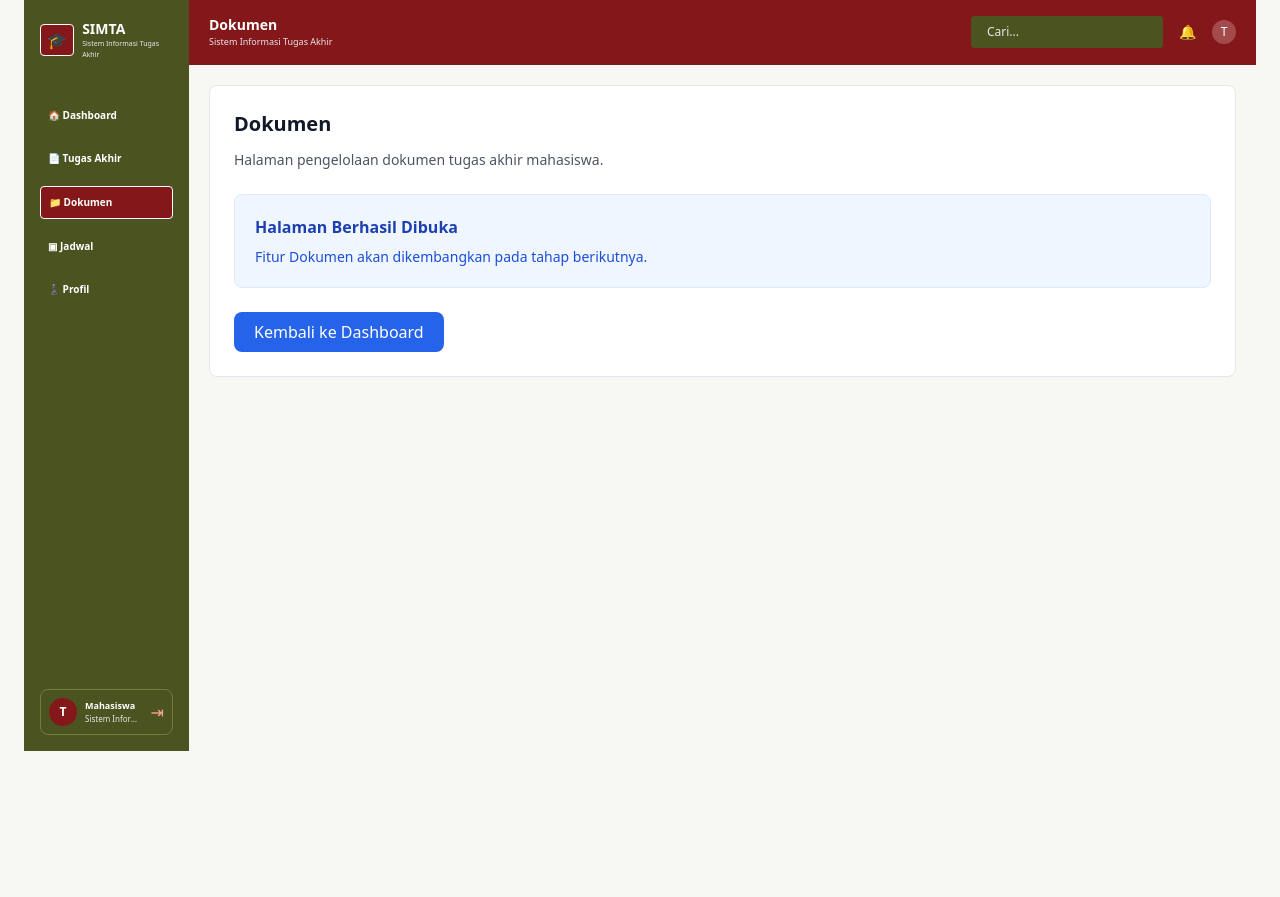
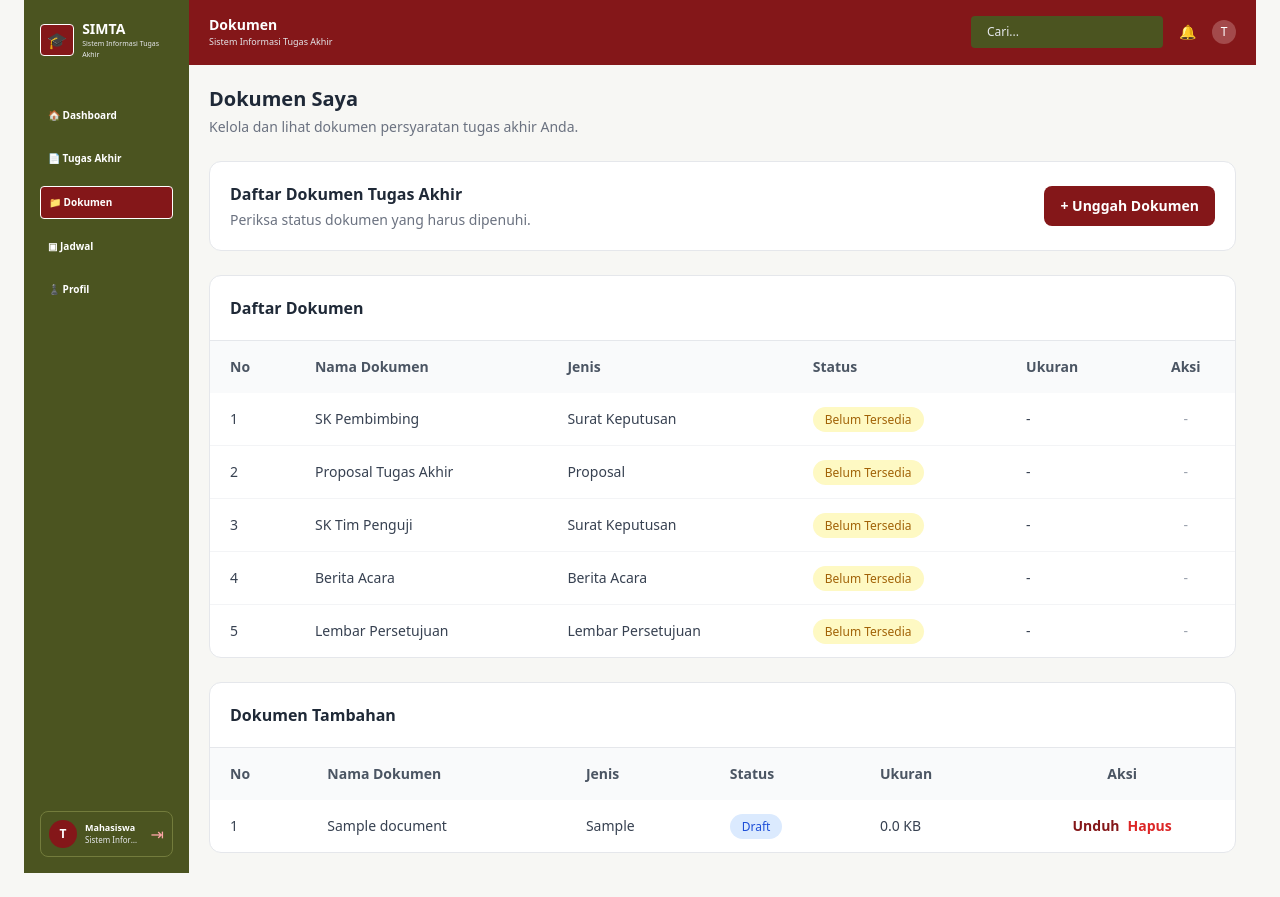
Before and after one commit to meutia123/SIMTA, a Laravel app: page /dokumen in a window 1280 px wide. Shown: the part 25-922 px from the top of the page. Before the commit the page ends 776 px from the top, so only its background shows below. Run offline with Laravel 12, Linux system fonts and the light colour scheme; a user stored in the database is signed in; data comes from the database, SQL or seed files in the repository; tables that the repository leaves empty hold one stand-in row (values such as "Sample post"); some libraries are stand-ins or nearby versions.

Commit message:
Menambahkan fitur dokumen tugas akhir mahasiswa

```diff
--- a/app/Http/Controllers/TugasAkhirController.php
+++ b/app/Http/Controllers/TugasAkhirController.php
@@ -5,8 +5,10 @@ namespace App\Http\Controllers;
 use Illuminate\Http\Request;
 use App\Models\TugasAkhir;
 use App\Models\User;
+use App\Models\Document;
 use Illuminate\Support\Facades\Auth;
 use Illuminate\Validation\Rule;
+use Illuminate\Support\Facades\Storage;
 
 class TugasAkhirController extends Controller
 {
@@ -96,4 +98,83 @@ class TugasAkhirController extends Controller
 
         return view('mahasiswa.daftar-sidang', compact('tugasAkhir', 'sidang'));
     }
+
+    public function dokumen()
+    {
+        $tugasAkhir = TugasAkhir::where('user_id', Auth::id())
+            ->latest()
+            ->first();
+
+        $documents = Document::where('user_id', Auth::id())
+            ->with('tugasAkhir')
+            ->latest()
+            ->get();
+
+        $dokumenWajib = [
+            ['nama' => 'SK Pembimbing', 'jenis' => 'Surat Keputusan', 'wajib' => true],
+            ['nama' => 'Proposal Tugas Akhir', 'jenis' => 'Proposal', 'wajib' => true],
+            ['nama' => 'SK Tim Penguji', 'jenis' => 'Surat Keputusan', 'wajib' => true],
+            ['nama' => 'Berita Acara', 'jenis' => 'Berita Acara', 'wajib' => true],
+            ['nama' => 'Lembar Persetujuan', 'jenis' => 'Lembar Persetujuan', 'wajib' => true],
+        ];
+
+        return view('mahasiswa.pages.dokumen', compact('tugasAkhir', 'documents', 'dokumenWajib'));
+    }
+
+    public function uploadDokumen(Request $request)
+    {
+        $validated = $request->validate([
+            'nama_dokumen' => 'required|string|max:255',
+            'jenis_dokumen' => 'required|string|max:255',
+            'file' => 'required|file|mimes:pdf,doc,docx|max:10240',
+        ]);
+
+        $tugasAkhir = TugasAkhir::where('user_id', Auth::id())->latest()->first();
+
+        $file = $request->file('file');
+        $fileName = time() . '_' . $file->getClientOriginalName();
+        $filePath = $file->storeAs('documents/' . Auth::id(), $fileName, 'public');
+
+        Document::create([
+            'user_id' => Auth::id(),
+            'tugas_akhir_id' => $tugasAkhir?->id,
+            'nama_dokumen' => $validated['nama_dokumen'],
+            'jenis_dokumen' => $validated['jenis_dokumen'],
+            'file_path' => $filePath,
+            'file_name' => $file->getClientOriginalName(),
+            'file_size' => $file->getSize(),
+            'mime_type' => $file->getMimeType(),
+            'status' => 'diupload',
+        ]);
+
+        return redirect()
+            ->route('dokumen')
+            ->with('success', 'Dokumen berhasil diunggah.');
+    }
+
+    public function hapusDokumen(Document $document)
+    {
+        if ($document->user_id !== Auth::id()) {
+            abort(403);
+        }
+
+        if (Storage::disk('public')->exists($document->file_path)) {
+            Storage::disk('public')->delete($document->file_path);
+        }
+
+        $document->delete();
+
+        return redirect()
+            ->route('dokumen')
+            ->with('success', 'Dokumen berhasil dihapus.');
+    }
+
+    public function downloadDokumen(Document $document)
+    {
+        if ($document->user_id !== Auth::id()) {
+            abort(403);
+        }
+
+        return Storage::disk('public')->download($document->file_path, $document->file_name);
+    }
 }
--- /dev/null
+++ b/app/Models/Document.php
@@ -0,0 +1,36 @@
+<?php
+
+namespace App\Models;
+
+use Illuminate\Database\Eloquent\Model;
+use Illuminate\Database\Eloquent\Relations\BelongsTo;
+
+class Document extends Model
+{
+    protected $fillable = [
+        'user_id',
+        'tugas_akhir_id',
+        'nama_dokumen',
+        'jenis_dokumen',
+        'file_path',
+        'file_name',
+        'file_size',
+        'mime_type',
+        'status',
+        'catatan',
+    ];
+
+    protected $casts = [
+        'file_size' => 'integer',
+    ];
+
+    public function user(): BelongsTo
+    {
+        return $this->belongsTo(User::class);
+    }
+
+    public function tugasAkhir(): BelongsTo
+    {
+        return $this->belongsTo(TugasAkhir::class);
+    }
+}
--- a/app/Models/TugasAkhir.php
+++ b/app/Models/TugasAkhir.php
@@ -4,6 +4,7 @@ namespace App\Models;
 
 use Illuminate\Database\Eloquent\Model;
 use Illuminate\Database\Eloquent\Relations\BelongsTo;
+use Illuminate\Database\Eloquent\Relations\HasMany;
 
 class TugasAkhir extends Model
 {
@@ -22,4 +23,9 @@ class TugasAkhir extends Model
     {
         return $this->belongsTo(User::class, 'user_id');
     }
+
+    public function documents(): HasMany
+    {
+        return $this->hasMany(Document::class);
+    }
 }
--- a/resources/views/layouts/app.blade.php
+++ b/resources/views/layouts/app.blade.php
@@ -113,5 +113,6 @@
         </div>
     </div>
 </div>
+@stack('scripts')
 </body>
 </html>
--- /dev/null
+++ b/resources/views/mahasiswa/pages/dokumen.blade.php
@@ -0,0 +1,352 @@
+
+@extends('layouts.app')
+
+@section('title', 'Dokumen - SIMTA')
+@section('page-label', 'Dokumen')
+
+@section('content')
+<div class="space-y-6">
+
+    {{-- Judul halaman --}}
+    <div>
+        <h1 class="text-xl font-bold text-gray-800">Dokumen Saya</h1>
+        <p class="text-sm text-gray-500 mt-1">
+            Kelola dan lihat dokumen persyaratan tugas akhir Anda.
+        </p>
+    </div>
+
+    {{-- Informasi dan tombol unggah --}}
+    <div class="bg-white rounded-xl border border-gray-200 p-5 flex flex-col md:flex-row md:items-center md:justify-between gap-4">
+        <div>
+            <h2 class="font-semibold text-gray-800">Daftar Dokumen Tugas Akhir</h2>
+            <p class="text-sm text-gray-500 mt-1">
+                Periksa status dokumen yang harus dipenuhi.
+            </p>
+        </div>
+
+        <button
+            type="button"
+            id="btnTambahDokumen"
+            class="bg-[#841719] hover:bg-[#6f1214] text-white text-sm font-semibold px-4 py-2.5 rounded-lg">
+            + Unggah Dokumen
+        </button>
+    </div>
+
+    {{-- Notifikasi --}}
+    @if(session('success'))
+        <div class="bg-green-100 text-green-700 p-4 rounded-lg">
+            {{ session('success') }}
+        </div>
+    @endif
+
+    @if($errors->any())
+        <div class="bg-red-100 text-red-700 p-4 rounded-lg">
+            @foreach($errors->all() as $error)
+                <p>{{ $error }}</p>
+            @endforeach
+        </div>
+    @endif
+
+    {{-- Tabel dokumen --}}
+    <div class="bg-white rounded-xl border border-gray-200 overflow-hidden">
+        <div class="p-5 border-b border-gray-200">
+            <h2 class="font-semibold text-gray-800">Daftar Dokumen</h2>
+        </div>
+
+        <div class="overflow-x-auto">
+            <table class="w-full text-sm text-left">
+                <thead class="bg-gray-50 text-gray-600">
+                    <tr>
+                        <th class="px-5 py-4 font-semibold">No</th>
+                        <th class="px-5 py-4 font-semibold">Nama Dokumen</th>
+                        <th class="px-5 py-4 font-semibold">Jenis</th>
+                        <th class="px-5 py-4 font-semibold">Status</th>
+                        <th class="px-5 py-4 font-semibold">Ukuran</th>
+                        <th class="px-5 py-4 font-semibold text-center">Aksi</th>
+                    </tr>
+                </thead>
+
+                <tbody class="divide-y divide-gray-100 text-gray-700">
+                    @php
+                        $no = 1;
+                    @endphp
+                    @foreach($dokumenWajib as $dw)
+                        @php
+                            $doc = $documents->where('nama_dokumen', $dw['nama'])->first();
+                        @endphp
+                        <tr>
+                            <td class="px-5 py-4">{{ $no++ }}</td>
+                            <td class="px-5 py-4 font-medium">{{ $dw['nama'] }}</td>
+                            <td class="px-5 py-4">{{ $dw['jenis'] }}</td>
+                            <td class="px-5 py-4">
+                                @if($doc)
+                                    <span class="px-3 py-1 rounded-full text-xs font-medium
+                                        @if($doc->status === 'diverifikasi')
+                                            bg-green-100 text-green-700
+                                        @elseif($doc->status === 'ditolak')
+                                            bg-red-100 text-red-700
+                                        @else
+                                            bg-blue-100 text-blue-700
+                                        @endif">
+                                        {{ ucfirst($doc->status) }}
+                                    </span>
+                                @else
+                                    <span class="px-3 py-1 rounded-full text-xs font-medium bg-yellow-100 text-yellow-700">
+                                        Belum Tersedia
+                                    </span>
+                                @endif
+                            </td>
+                            <td class="px-5 py-4">
+                                @if($doc)
+                                    {{ number_format($doc->file_size / 1024, 1) }} KB
+                                @else
+                                    -
+                                @endif
+                            </td>
+                            <td class="px-5 py-4 text-center">
+                                @if($doc)
+                                    <div class="flex items-center justify-center gap-2">
+                                        <a href="{{ route('dokumen.download', $doc->id) }}"
+                                           class="text-[#841719] font-semibold hover:underline text-sm">
+                                            Unduh
+                                        </a>
+                                        <form action="{{ route('dokumen.hapus', $doc->id) }}" method="POST" class="inline">
+                                            @csrf
+                                            @method('DELETE')
+                                            <button type="submit"
+                                                onclick="return confirm('Yakin ingin menghapus dokumen ini?')"
+                                                class="text-red-600 font-semibold hover:underline text-sm">
+                                                Hapus
+                                            </button>
+                                        </form>
+                                    </div>
+                                @else
+                                    <span class="text-gray-400 text-sm">-</span>
+                                @endif
+                            </td>
+                        </tr>
+                    @endforeach
+                </tbody>
+            </table>
+        </div>
+    </div>
+
+    {{-- Dokumen tambahan (non-wajib) --}}
+    @if($documents->whereNotIn('nama_dokumen', collect($dokumenWajib)->pluck('nama'))->count() > 0)
+        <div class="bg-white rounded-xl border border-gray-200 overflow-hidden mt-6">
+            <div class="p-5 border-b border-gray-200">
+                <h2 class="font-semibold text-gray-800">Dokumen Tambahan</h2>
+            </div>
+
+            <div class="overflow-x-auto">
+                <table class="w-full text-sm text-left">
+                    <thead class="bg-gray-50 text-gray-600">
+                        <tr>
+                            <th class="px-5 py-4 font-semibold">No</th>
+                            <th class="px-5 py-4 font-semibold">Nama Dokumen</th>
+                            <th class="px-5 py-4 font-semibold">Jenis</th>
+                            <th class="px-5 py-4 font-semibold">Status</th>
+                            <th class="px-5 py-4 font-semibold">Ukuran</th>
+                            <th class="px-5 py-4 font-semibold text-center">Aksi</th>
+                        </tr>
+                    </thead>
+
+                    <tbody class="divide-y divide-gray-100 text-gray-700">
+                        @php
+                            $noTambahan = 1;
+                        @endphp
+                        @foreach($documents->whereNotIn('nama_dokumen', collect($dokumenWajib)->pluck('nama')) as $doc)
+                            <tr>
+                                <td class="px-5 py-4">{{ $noTambahan++ }}</td>
+                                <td class="px-5 py-4 font-medium">{{ $doc->nama_dokumen }}</td>
+                                <td class="px-5 py-4">{{ $doc->jenis_dokumen }}</td>
+                                <td class="px-5 py-4">
+                                    <span class="px-3 py-1 rounded-full text-xs font-medium
+                                        @if($doc->status === 'diverifikasi')
+                                            bg-green-100 text-green-700
+                                        @elseif($doc->status === 'ditolak')
+                                            bg-red-100 text-red-700
+                                        @else
+                                            bg-blue-100 text-blue-700
+                                        @endif">
+                                        {{ ucfirst($doc->status) }}
+                                    </span>
+                                </td>
+                                <td class="px-5 py-4">
+                                    {{ number_format($doc->file_size / 1024, 1) }} KB
+                                </td>
+                                <td class="px-5 py-4 text-center">
+                                    <div class="flex items-center justify-center gap-2">
+                                        <a href="{{ route('dokumen.download', $doc->id) }}"
+                                           class="text-[#841719] font-semibold hover:underline text-sm">
+                                            Unduh
+                                        </a>
+                                        <form action="{{ route('dokumen.hapus', $doc->id) }}" method="POST" class="inline">
+                                            @csrf
+                                            @method('DELETE')
+                                            <button type="submit"
+                                                onclick="return confirm('Yakin ingin menghapus dokumen ini?')"
+                                                class="text-red-600 font-semibold hover:underline text-sm">
+                                                Hapus
+                                            </button>
+                                        </form>
+                                    </div>
+                                </td>
+                            </tr>
+                        @endforeach
+                    </tbody>
+                </table>
+            </div>
+        </div>
+    @endif
+
+</div>
+
+ {{-- Modal Unggah Dokumen --}}
+<div id="modalUnggahDokumen" class="fixed inset-0 bg-black bg-opacity-50 hidden items-center justify-center z-50">
+    <div class="bg-white rounded-xl w-full max-w-md mx-4 shadow-xl">
+        <div class="flex items-center justify-between p-5 border-b border-gray-200">
+            <h3 class="text-lg font-bold text-gray-800">Unggah Dokumen</h3>
+            <button type="button" id="btnTutupModal" class="text-gray-400 hover:text-gray-600 text-2xl leading-none">&times;</button>
+        </div>
+
+        <form action="{{ route('dokumen.upload') }}" method="POST" enctype="multipart/form-data" class="p-5 space-y-5" id="formUnggahDokumen">
+            @csrf
+
+            <div>
+                <label class="block text-sm font-semibold mb-2">
+                    Nama Dokumen <span class="text-red-600">*</span>
+                </label>
+                <select name="nama_dokumen" id="selectNamaDokumen" required
+                    class="w-full border border-gray-300 rounded-lg px-4 py-3 text-sm bg-white focus:ring-2 focus:ring-[#841719] focus:outline-none">
+                    <option value="">Pilih nama dokumen</option>
+                    @foreach($dokumenWajib as $dw)
+                        @php
+                            $sudahAda = $documents->where('nama_dokumen', $dw['nama'])->first();
+                        @endphp
+                        @if(!$sudahAda)
+                            <option value="{{ $dw['nama'] }}">{{ $dw['nama'] }} (Wajib)</option>
+                        @endif
+                    @endforeach
+                    <option value="Lainnya">Lainnya (Tambahan)</option>
+                </select>
+            </div>
+
+            <div id="divNamaDokumenLain" class="hidden">
+                <label class="block text-sm font-semibold mb-2">
+                    Nama Dokumen Lainnya <span class="text-red-600">*</span>
+                </label>
+                <input type="text" name="nama_dokumen_lain" id="inputNamaDokumenLain"
+                    placeholder="Masukkan nama dokumen"
+                    class="w-full border border-gray-300 rounded-lg px-4 py-3 text-sm focus:ring-2 focus:ring-[#841719] focus:outline-none">
+            </div>
+
+            <div>
+                <label class="block text-sm font-semibold mb-2">
+                    Jenis Dokumen <span class="text-red-600">*</span>
+                </label>
+                <input type="text" name="jenis_dokumen" id="inputJenisDokumen"
+                    placeholder="Contoh: Proposal, Surat Keputusan, dll"
+                    class="w-full border border-gray-300 rounded-lg px-4 py-3 text-sm focus:ring-2 focus:ring-[#841719] focus:outline-none" required>
+            </div>
+
+            <div>
+                <label class="block text-sm font-semibold mb-2">
+                    File Dokumen <span class="text-red-600">*</span>
+                </label>
+                <input type="file" name="file" id="inputFile"
+                    accept=".pdf,.doc,.docx"
+                    class="w-full border border-gray-300 rounded-lg px-4 py-3 text-sm bg-white focus:ring-2 focus:ring-[#841719] focus:outline-none" required>
+                <p class="text-xs text-gray-500 mt-1">Format: PDF, DOC, DOCX (Max 10MB)</p>
+            </div>
+
+            <div class="flex justify-end gap-3 pt-4 border-t">
+                <button type="button" id="btnBatalModal"
+                    class="border border-gray-300 text-gray-700 px-5 py-2.5 rounded-lg text-sm">
+                    Batal
+                </button>
+
+                <button type="submit"
+                    class="bg-[#841719] hover:bg-[#681315] text-white px-6 py-2.5 rounded-lg text-sm font-semibold">
+                    Unggah
+                </button>
+            </div>
+        </form>
+    </div>
+</div>
+
+@endsection
+
+@push('scripts')
+<script>
+    document.addEventListener('DOMContentLoaded', function() {
+        const modal = document.getElementById('modalUnggahDokumen');
+        const btnTambah = document.getElementById('btnTambahDokumen');
+        const btnTutup = document.getElementById('btnTutupModal');
+        const btnBatal = document.getElementById('btnBatalModal');
+        const selectNama = document.getElementById('selectNamaDokumen');
+        const divNamaLain = document.getElementById('divNamaDokumenLain');
+        const inputNamaLain = document.getElementById('inputNamaDokumenLain');
+        const inputJenis = document.getElementById('inputJenisDokumen');
+
+        function bukaModal() {
+            modal.classList.remove('hidden');
+            modal.classList.add('flex');
+            document.body.classList.add('overflow-hidden');
+        }
+
+        function tutupModal() {
+            modal.classList.add('hidden');
+            modal.classList.remove('flex');
+            document.body.classList.remove('overflow-hidden');
+            resetForm();
+        }
+
+        function resetForm() {
+            document.getElementById('formUnggahDokumen').reset();
+            divNamaLain.classList.add('hidden');
+            inputNamaLain.removeAttribute('required');
+        }
+
+        btnTambah.addEventListener('click', bukaModal);
+        btnTutup.addEventListener('click', tutupModal);
+        btnBatal.addEventListener('click', tutupModal);
+
+        modal.addEventListener('click', function(e) {
+            if (e.target === modal) {
+                tutupModal();
+            }
+        });
+
+        selectNama.addEventListener('change', function() {
+            if (this.value === 'Lainnya') {
+                divNamaLain.classList.remove('hidden');
+                inputNamaLain.setAttribute('required', 'required');
+                inputJenis.value = '';
+            } else {
+                divNamaLain.classList.add('hidden');
+                inputNamaLain.removeAttribute('required');
+                inputNamaLain.value = '';
+
+                const selectedOption = this.options[this.selectedIndex];
+                if (selectedOption.value && selectedOption.value !== 'Lainnya') {
+                    const jenisMap = {
+                        'SK Pembimbing': 'Surat Keputusan',
+                        'Proposal Tugas Akhir': 'Proposal',
+                        'SK Tim Penguji': 'Surat Keputusan',
+                        'Berita Acara': 'Berita Acara',
+                        'Lembar Persetujuan': 'Lembar Persetujuan',
+                    };
+                    inputJenis.value = jenisMap[selectedOption.value] || '';
+                }
+            }
+        });
+
+        document.addEventListener('keydown', function(e) {
+            if (e.key === 'Escape' && !modal.classList.contains('hidden')) {
+                tutupModal();
+            }
+        });
+    });
+</script>
+@endpush
--- a/routes/web.php
+++ b/routes/web.php
@@ -47,10 +47,10 @@ Route::middleware(['auth', 'role:tu'])->group(function () {
 });
 
 Route::middleware('auth')->group(function () {
-    Route::view('/dokumen', 'pages.placeholder', [
-        'title' => 'Dokumen',
-        'description' => 'Halaman pengelolaan dokumen tugas akhir mahasiswa.'
-    ])->name('dokumen');
+    Route::get('/dokumen', [TugasAkhirController::class, 'dokumen'])->name('dokumen');
+    Route::post('/dokumen/upload', [TugasAkhirController::class, 'uploadDokumen'])->name('dokumen.upload');
+    Route::delete('/dokumen/{document}', [TugasAkhirController::class, 'hapusDokumen'])->name('dokumen.hapus');
+    Route::get('/dokumen/{document}/download', [TugasAkhirController::class, 'downloadDokumen'])->name('dokumen.download');
 
     Route::view('/jadwal', 'pages.placeholder', [
         'title' => 'Jadwal',
```
Also changed, not shown: database/seeders/DatabaseSeeder.php (+40 -0 lines), database/migrations/2026_11_25_113031_create_documents_table.php (added), resources/views/mahasiswa/pages/placeholder.blade.php (renamed from resources/views/pages/placeholder.blade.php), 1 other file.
